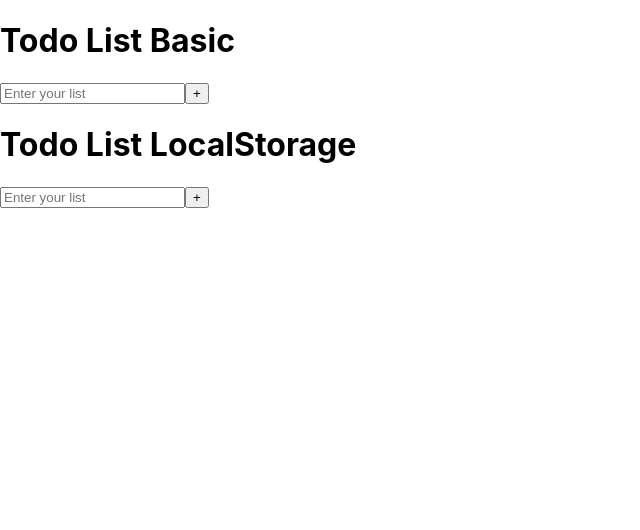
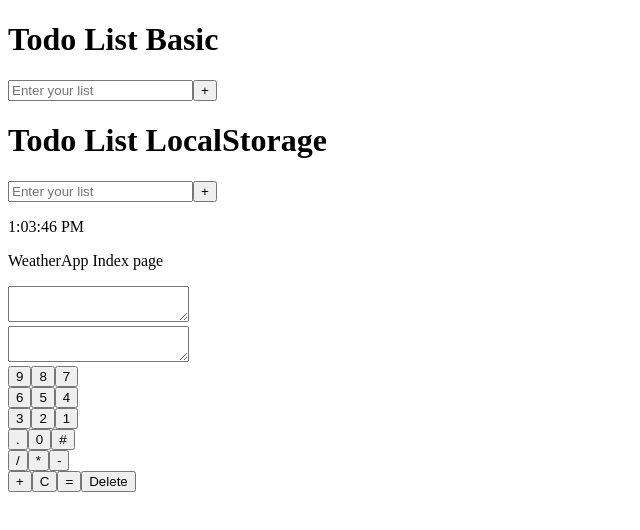
Before and after one commit to testmode123/reactprojects, a React (Create React App) app in the folder resume/: page / in a window 1280 px wide. Shown: the top 530 px of the page, without its empty margins (0-640 px from the left). Built offline with nearby package versions, Linux system fonts and the light colour scheme.

Commit message:
weather app incompleted and calculator app completed

```diff
--- /dev/null
+++ b/resume/src/components/CalculatorApp/Button.css
@@ -0,0 +1,24 @@
+
+button {
+    border: none;
+    background-color: rgb(80, 60, 209);
+    font-size: 24px;
+    color: rgb(255, 255, 255);
+    font-weight: bold;
+    cursor: pointer;
+    border-radius: 10px;
+    outline: none;
+  }
+
+  button:hover {
+    background-color: rgb(61, 43, 184);
+  }
+
+  .equals {
+    grid-column: 3 / 5;
+    background-color: rgb(243, 61, 29);
+  }
+
+  .equals:hover {
+    background-color: rgb(228, 39, 15);
+  }
--- /dev/null
+++ b/resume/src/components/CalculatorApp/ButtonBox.css
@@ -0,0 +1,8 @@
+.buttonBox {
+    width: 100%;
+    height: calc(100% - 110px);
+    display: grid;
+    grid-template-columns: repeat(4, 1fr);
+    grid-template-rows: repeat(5, 1fr);
+    grid-gap: 10px;
+  }
--- /dev/null
+++ b/resume/src/components/CalculatorApp/Screen.css
@@ -0,0 +1,14 @@
+.screen {
+    height: 100px;
+    width: 100%;
+    margin-bottom: 10px;
+    padding: 0 10px;
+    background-color: #4357692d;
+    border-radius: 10px;
+    display: flex;
+    align-items: center;
+    justify-content: flex-end;
+    color: white;
+    font-weight: bold;
+    box-sizing: border-box;
+  }
--- /dev/null
+++ b/resume/src/components/CalculatorApp/Wrapper.css
@@ -0,0 +1,8 @@
+.wrapper {
+    width: 340px;
+    height: 540px;
+    padding: 10px;
+    border-radius: 10px;
+    background-color: #485461;
+    background-image: linear-gradient(315deg, #485461 0%, #28313b 74%);
+  }
--- /dev/null
+++ b/resume/src/components/CalculatorApp/index.jsx
@@ -0,0 +1,248 @@
+import React, { useState } from 'react';
+
+const CalculatorApp = () => {
+    const [num, setNum] = useState("");
+    const [resultData, setResultData] = useState("");
+    const btnClick = (e) => {
+        const currValue = e.target.value;
+        switch(currValue){
+            case '=':{
+                // if(num !==''){
+                //     try{
+                //         setResultData(eval(num));
+                //         setNum("");
+                //     }catch(err){
+                //         setResultData("Math Error");
+                //     }
+                // }
+                setResultData(eval(num));
+                setNum("");
+                break;
+            }
+            case 'C':{
+                setResultData("");
+                setNum("");
+                break;
+            }
+            case 'Delete':{
+                setNum((prevVal) => num.substr(0,num.length - 1));
+                break;
+            }
+            default:{
+                setNum((prevValue)=>  (prevValue += currValue));
+                break;
+            }
+        }
+    }
+    return (
+        <>
+            <textarea value={num} readOnly/> <br/>
+            <textarea value={resultData} readOnly/> <br/>
+            <button onClick={btnClick} value="9">9</button>
+            <button onClick={btnClick} value="8">8</button>
+            <button onClick={btnClick} value="7">7</button> <br/>
+            <button onClick={btnClick} value="6">6</button>
+            <button onClick={btnClick} value="5">5</button>
+            <button onClick={btnClick} value="4">4</button> <br/>
+            <button onClick={btnClick} value="3">3</button>
+            <button onClick={btnClick} value="2">2</button>
+            <button onClick={btnClick} value="1">1</button> <br/>
+            <button onClick={btnClick} value=".">.</button>
+            <button onClick={btnClick} value="0">0</button>
+            <button onClick={btnClick} value="">#</button> <br/>
+            <button onClick={btnClick} value="/">/</button>
+            <button onClick={btnClick} value="*">*</button>
+            <button onClick={btnClick} value="-">-</button><br/>
+            <button onClick={btnClick} value="+">+</button>
+            <button onClick={btnClick} value="C">C</button>
+            <button onClick={btnClick} value="=">=</button>
+            <button onClick={btnClick} value="Delete">Delete</button>
+        </>
+    )
+}
+
+export default CalculatorApp;
+
+// import React, { useState } from "react";
+
+// import "./Wrapper.css";
+// import "./Screen.css";
+// import "./ButtonBox.css";
+// import "./Button.css";
+
+// const Wrapper = ({ children }) => {
+//   return <div className="wrapper">{children}</div>;
+// };
+
+// const Screen = ({ value }) => {
+//   return (
+//     <input type="text" className="screen" mode="single" max={70}  value={value} readOnly/>
+//   );
+// };
+
+// const ButtonBox = ({ children }) => {
+//   return <div className="buttonBox">{children}</div>;
+// };
+
+// const Button = ({ className, value, onClick }) => {
+//   return (
+//     <button className={className} onClick={onClick}>
+//       {value}
+//     </button>
+//   );
+// };
+
+
+// const btnValues = [
+//   ["C", "+-", "%", "/"],
+//   [7, 8, 9, "X"],
+//   [4, 5, 6, "-"],
+//   [1, 2, 3, "+"],
+//   [0, ".", "="],
+// ];
+
+// const toLocaleString = (num) =>
+//   String(num).replace(/(?<!\..*)(\d)(?=(?:\d{3})+(?:\.|$))/g, "$1 ");
+
+// const removeSpaces = (num) => num.toString().replace(/\s/g, "");
+
+// const CalculatorApp = () => {
+//   let [calc, setCalc] = useState({
+//     sign: "",
+//     num: 0,
+//     res: 0,
+//   });
+
+//   const numClickHandler = (e) => {
+//     e.preventDefault();
+//     const value = e.target.innerHTML;
+
+//     if (removeSpaces(calc.num).length < 16) {
+//       setCalc({
+//         ...calc,
+//         num:
+//           calc.num === 0 && value === "0"
+//             ? "0"
+//             : removeSpaces(calc.num) % 1 === 0
+//             ? toLocaleString(Number(removeSpaces(calc.num + value)))
+//             : toLocaleString(calc.num + value),
+//         res: !calc.sign ? 0 : calc.res,
+//       });
+//     }
+//   };
+
+//   const commaClickHandler = (e) => {
+//     e.preventDefault();
+//     const value = e.target.innerHTML;
+
+//     setCalc({
+//       ...calc,
+//       num: !calc.num.toString().includes(".") ? calc.num + value : calc.num,
+//     });
+//   };
+
+//   const signClickHandler = (e) => {
+//     e.preventDefault();
+//     const value = e.target.innerHTML;
+
+//     setCalc({
+//       ...calc,
+//       sign: value,
+//       res: !calc.res && calc.num ? calc.num : calc.res,
+//       num: 0,
+//     });
+//   };
+
+//   const equalsClickHandler = () => {
+//     if (calc.sign && calc.num) {
+//       const math = (a, b, sign) =>
+//         sign === "+"
+//           ? a + b
+//           : sign === "-"
+//           ? a - b
+//           : sign === "X"
+//           ? a * b
+//           : a / b;
+
+//       setCalc({
+//         ...calc,
+//         res:
+//           calc.num === "0" && calc.sign === "/"
+//             ? "Can't divide with 0"
+//             : toLocaleString(
+//                 math(
+//                   Number(removeSpaces(calc.res)),
+//                   Number(removeSpaces(calc.num)),
+//                   calc.sign
+//                 )
+//               ),
+//         sign: "",
+//         num: 0,
+//       });
+//     }
+//   };
+
+//   const invertClickHandler = () => {
+//     setCalc({
+//       ...calc,
+//       num: calc.num ? toLocaleString(removeSpaces(calc.num) * -1) : 0,
+//       res: calc.res ? toLocaleString(removeSpaces(calc.res) * -1) : 0,
+//       sign: "",
+//     });
+//   };
+
+//   const percentClickHandler = () => {
+//     let num = calc.num ? parseFloat(removeSpaces(calc.num)) : 0;
+//     let res = calc.res ? parseFloat(removeSpaces(calc.res)) : 0;
+
+//     setCalc({
+//       ...calc,
+//       num: (num /= Math.pow(100, 1)),
+//       res: (res /= Math.pow(100, 1)),
+//       sign: "",
+//     });
+//   };
+
+//   const resetClickHandler = () => {
+//     setCalc({
+//       ...calc,
+//       sign: "",
+//       num: 0,
+//       res: 0,
+//     });
+//   };
+
+//   return (
+//     <Wrapper>
+//       <Screen value={calc.num ? calc.num : calc.res} />
+//       <ButtonBox>
+//         {btnValues.flat().map((btn, i) => {
+//           return (
+//             <Button
+//               key={i}
+//               className={btn === "=" ? "equals" : ""}
+//               value={btn}
+//               onClick={
+//                 btn === "C"
+//                   ? resetClickHandler
+//                   : btn === "+-"
+//                   ? invertClickHandler
+//                   : btn === "%"
+//                   ? percentClickHandler
+//                   : btn === "="
+//                   ? equalsClickHandler
+//                   : btn === "/" || btn === "X" || btn === "-" || btn === "+"
+//                   ? signClickHandler
+//                   : btn === "."
+//                   ? commaClickHandler
+//                   : numClickHandler
+//               }
+//             />
+//           );
+//         })}
+//       </ButtonBox>
+//     </Wrapper>
+//   );
+// };
+
+// export default CalculatorApp;
--- /dev/null
+++ b/resume/src/components/DigitalClock/index.jsx
@@ -0,0 +1,21 @@
+import React, { useState, useEffect } from 'react';
+
+const DigitalClock = () => {
+    const currTime = new Date().toLocaleTimeString('en-US');
+    const [ctime, setCTime] = useState(currTime);
+
+    const updateTime = ()=>{
+        let curtime = new Date().toLocaleTimeString('en-US');
+        setCTime(curtime);
+    }
+
+    setInterval(updateTime, 1000);
+
+    return (
+        <>
+            <p>{ctime}</p>
+        </>
+    )
+}
+
+export default DigitalClock;
--- /dev/null
+++ b/resume/src/components/WeatherApp/index.jsx
@@ -0,0 +1,11 @@
+import React from 'react';
+
+const WeatherApp = () => {
+    return (
+        <>
+            <p>WeatherApp Index page</p>
+        </>
+    )
+}
+
+export default WeatherApp;
--- a/resume/src/index.js
+++ b/resume/src/index.js
@@ -1,10 +1,15 @@
 import React from 'react';
 import ReactDOM from 'react-dom/client';
-import './index.css';
-import App from './App';
+// import './index.css';
+// import App from './App';
 import reportWebVitals from './reportWebVitals';
 import TodoListBasic from './components/TodoListBasic';
 import TodoListLocalStorage from './components/TodoListLocalStorage';
+import DigitalClock from './components/DigitalClock';
+import WeatherApp from './components/WeatherApp';
+import CalculatorApp from './components/CalculatorApp';
+
+
 
 const root = ReactDOM.createRoot(document.getElementById('root'));
 root.render(
@@ -12,6 +17,9 @@ root.render(
     <>
       <TodoListBasic />
       <TodoListLocalStorage />
+      <DigitalClock />
+      <WeatherApp />
+      <CalculatorApp />
     </>
 
   </React.StrictMode>
@@ -20,4 +28,4 @@ root.render(
 // If you want to start measuring performance in your app, pass a function
 // to log results (for example: reportWebVitals(console.log))
 // or send to an analytics endpoint. Learn more: https://bit.ly/CRA-vitals
-reportWebVitals();
+// reportWebVitals();
```
